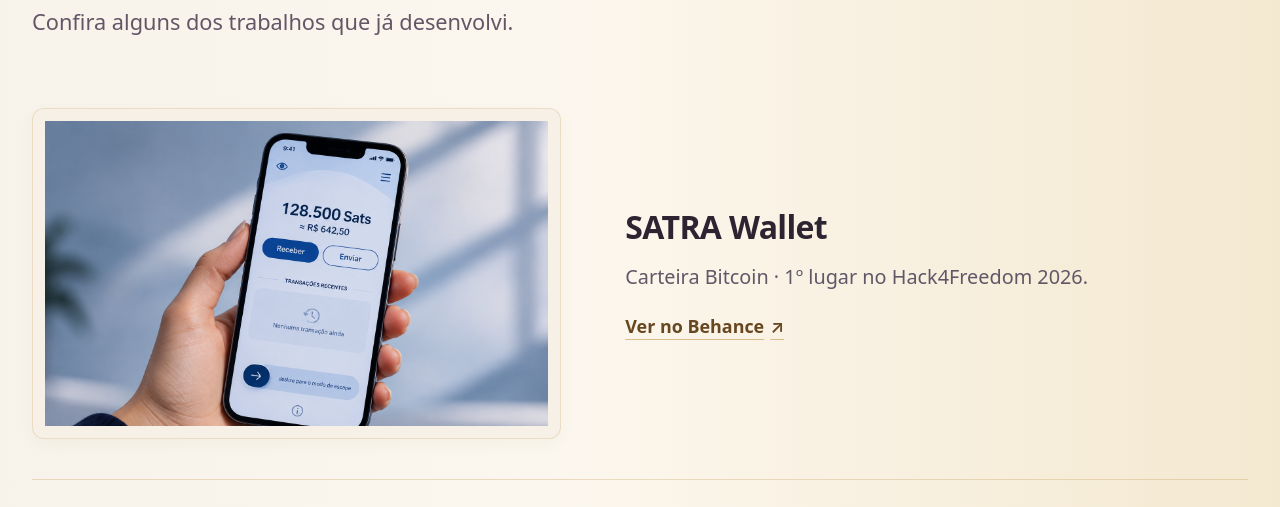
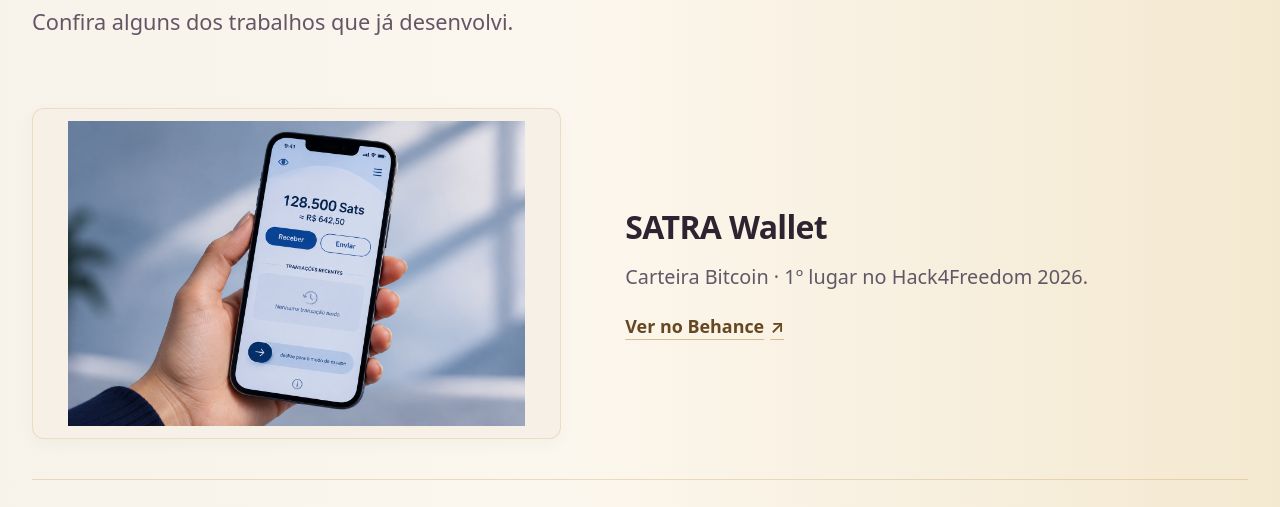
Before and after one commit to tricialinewberg/tricia-linewberg-portfolio, a React (Vite) app: page /pt-br/ in a window 1280 px wide. Shown: the part 1040-1547 px from the top of the page. Built offline with nearby package versions, Linux system fonts and the light colour scheme.

Commit message:
Fix SATRA Wallet cover framing without changing other cards

```diff
--- a/src/styles.css
+++ b/src/styles.css
@@ -115,3 +115,7 @@
 /* iFood Drone uses its authentic wide cover and independent-concept label. */
 .project-copy > .project-category { margin: 0 0 8px; color: #81571d; font-size: clamp(.75rem, 1vw, .9rem); font-weight: 700; letter-spacing: .045em; line-height: 1.4; }
 .project--ifood-drone .project-image img { object-fit: cover; object-position: center; }
+
+/* Keep the full SATRA handset visible within the existing project frame. */
+.project--satra-wallet .project-image .asset { grid-template: minmax(0, 1fr) / minmax(0, 1fr); }
+.project--satra-wallet .project-image img { min-width: 0; min-height: 0; object-fit: contain; object-position: center bottom; }
```
